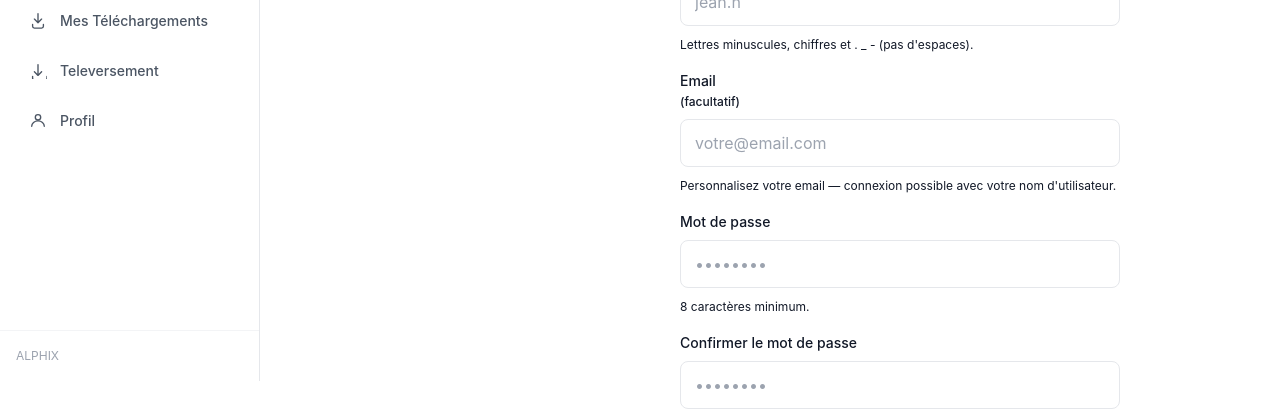
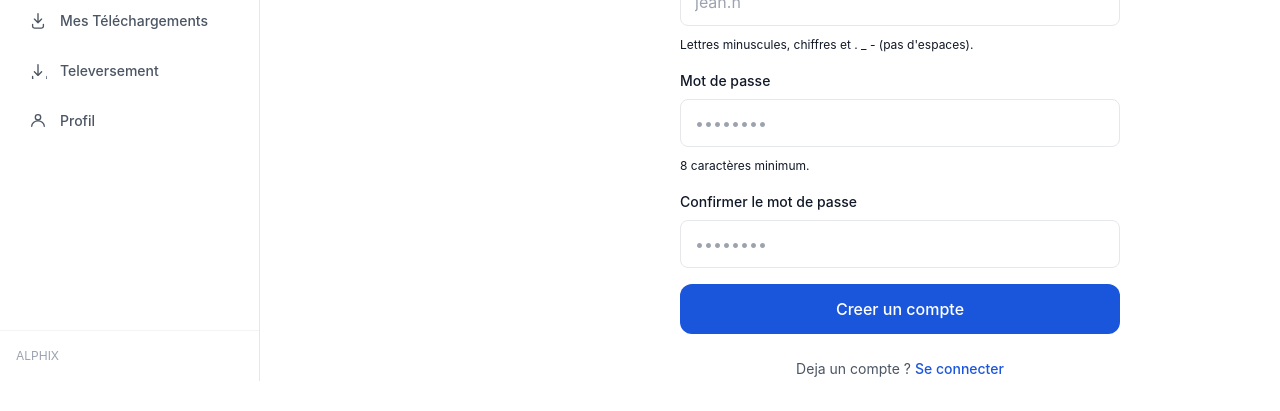
Before and after one commit to Mon-Espoir/alphix-v2, a React (Vite) app in the folder frontend/: page /register in a window 1280 px wide. Shown: the part 419-830 px from the top of the page. Built offline with nearby package versions, Linux system fonts and the light colour scheme; no server answers.

Commit message:
simplify: remove email from registration (username login, no email recovery exists)

```diff
--- a/frontend/src/pages/RegisterPage.jsx
+++ b/frontend/src/pages/RegisterPage.jsx
@@ -19,7 +19,6 @@ export default function RegisterPage() {
   const navigate = useNavigate()
   const [name, setName] = useState('')
   const [username, setUsername] = useState('')
-  const [email, setEmail] = useState('')
   const [password, setPassword] = useState('')
   const [passwordConfirmation, setPasswordConfirmation] = useState('')
   const [errors, setErrors] = useState({})
@@ -32,9 +31,10 @@ export default function RegisterPage() {
 
     // --- Vérifications INSTANTANÉES (sans réseau) : l'étudiant sait
     // immédiatement ce qui ne va pas, dans sa langue, champ par champ. ---
+    // Pas de champ email : inutile (aucune récupération par email n'existe,
+    // la connexion se fait au nom d'utilisateur). 3 champs suffisent.
     const cleanName = name.trim()
     const cleanUsername = username.trim().toLowerCase()
-    const cleanEmail = email.trim().toLowerCase()
     const localErrors = {}
     if (!cleanName) {
       localErrors.name = ['Indique ton nom complet (ex. Jean Ndayisaba).']
@@ -56,7 +56,6 @@ export default function RegisterPage() {
       await register({
         name: cleanName,
         username: cleanUsername,
-        ...(cleanEmail ? { email: cleanEmail } : {}),
         password,
         password_confirmation: passwordConfirmation,
       })
@@ -129,21 +128,6 @@ export default function RegisterPage() {
           </div>
 
           <div className="ax-form-group">
-            <label className="ax-form-group__label" htmlFor="reg-email">Email <span className="ax-form-group__hint">(facultatif)</span></label>
-            <input
-              id="reg-email"
-              className={`ax-form-group__input ${errors.email ? 'ax-form-group__input--error' : ''}`}
-              type="email"
-              placeholder="votre@email.com"
-              value={email}
-              onChange={(e) => { setEmail(e.target.value); clearFieldError('email') }}
-              autoComplete="email"
-            />
-            <span className="ax-form-group__hint">Personnalisez votre email — connexion possible avec votre nom d&apos;utilisateur.</span>
-            {errors.email && <span className="ax-form-group__error">{errors.email[0]}</span>}
-          </div>
-
-          <div className="ax-form-group">
             <label className="ax-form-group__label" htmlFor="reg-password">Mot de passe</label>
             <input
               id="reg-password"
```
